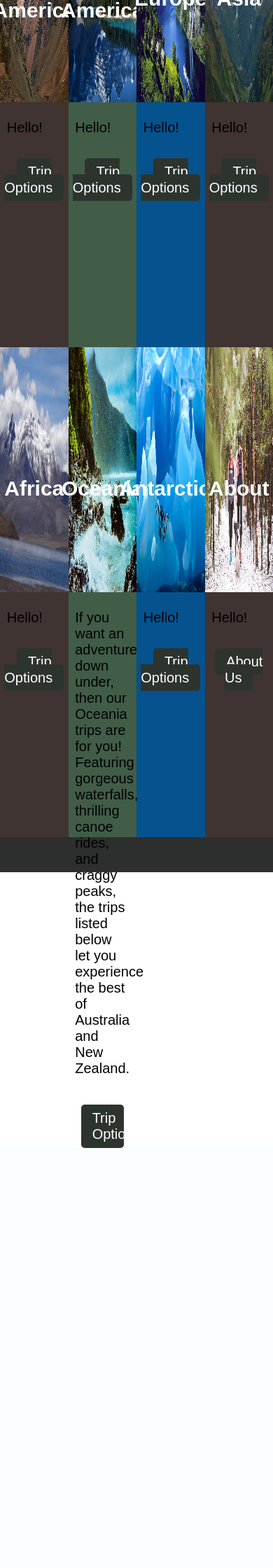
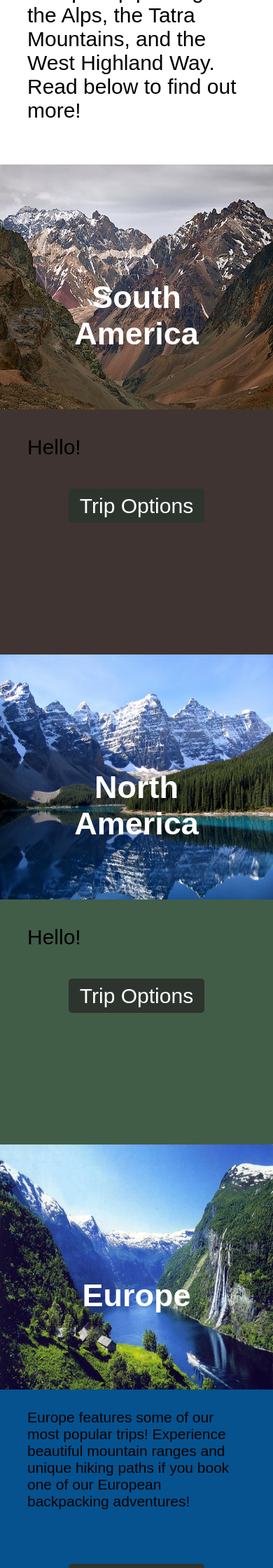
Before and after one commit to lappe044/CS-268-Project-One, a PHP site: page / in a window 390 px wide; the page is wider, and only the part inside the window is pictured. Shown: the part 1320-3560 px from the top of that part at 70% size. Before the commit the page ends 2960 px from the top of that part, so only its background shows below. Run offline with PHP 8.4, Linux system fonts and the light colour scheme.

Commit message:
Media Queries and Index Info

```diff
--- a/antarctica.html
+++ b/antarctica.html
@@ -44,8 +44,6 @@
             Passengers will spend most of their time on a cruise ship, with activities like hiking, camping, diving,
             kayaking, and obseving wildlife spread throughout the trip. Epic MT offers three Antarctica trips:
             Falkland Islands, Polar Circle, and Weddell Sea. Read below to find out more!
-
-
         </p>
 
     </div>
--- a/css/alexis_continent.css
+++ b/css/alexis_continent.css
@@ -2,7 +2,7 @@ body {
   margin: 0px;
   padding: 0px;
   font-family: Arial, Helvetica, sans-serif;
-  font-size: 20px;
+  font-size: 30px;
 }
 
 #header,
@@ -21,7 +21,7 @@ body {
   text-align: center;
   padding: 14px 16px;
   text-decoration: none;
-  font-size: 40px;
+  font-size: 50px;
 }
 
 #navbar {
--- a/css/index_css.css
+++ b/css/index_css.css
@@ -2,7 +2,7 @@ body {
   margin: 0px;
   padding: 0px;
   font-family: Arial, Helvetica, sans-serif;
-  font-size: 20px;
+  font-size: 30px;
 }
 
 #header,
@@ -21,7 +21,7 @@ body {
   text-align: center;
   padding: 14px 16px;
   text-decoration: none;
-  font-size: 40px;
+  font-size: 50px;
 }
 
 #navbar {
@@ -94,7 +94,6 @@ p {
   margin-top: 40px;
 }
 
-.content_card,
 #antarctica_card,
 #oceania_card,
 #africa_card,
@@ -144,9 +143,10 @@ p {
   transform: translate(-50%, -50%);
 }
 
-.card_content {
-  display: flex;
-  flex-direction: column;
+.text {
+  height: 250px;
+  font-size: 70%;
+  overflow: hidden;
 }
 
 .button {
@@ -162,8 +162,40 @@ p {
   background-color: #2d342e;
 }
 
-@media (max-width: 500px) {
-  .guide_card {
+@media (max-width: 730px) {
+  .text-overlay {
+    font-size: 60px;
+  }
+
+  .content_card,
+  #antarctica_card,
+  #oceania_card,
+  #africa_card,
+  #founder_card,
+  #south_card,
+  #north_card,
+  #europe_card,
+  #asia_card {
+    box-sizing: border-box;
     width: 50%;
+    height: 700px;
+    text-align: center;
   }
 }
+
+@media (max-width: 430px) {
+  .content_card,
+  #antarctica_card,
+  #oceania_card,
+  #africa_card,
+  #founder_card,
+  #south_card,
+  #north_card,
+  #europe_card,
+  #asia_card {
+    box-sizing: border-box;
+    width: 100%;
+    height: 700px;
+    text-align: center;
+  }
+}
--- a/index.html
+++ b/index.html
@@ -66,7 +66,11 @@
                 <img src="images/Europe.jpg" alt="European Mountain Range">
                 <h2>Europe</h2>
             </div>
-                <p>Hello!</p>
+            <div class = "text">
+                <p>Europe features some of our most popular trips! Experience beautiful mountain ranges and
+                    unique hiking paths if you book one of our European backpacking adventures!
+                </p>
+            </div>
                 <a class="button" href="europe.html">Trip Options</a>
         </div>
         <div id = "asia_card">
@@ -90,19 +94,25 @@
                 <img src="images/Oceania.jpg" alt="Oceananic Mountain Range">
                 <h2>Oceania</h2>
             </div>
-            <div class = "card_content">
+            <div class = "text">
                 <p>If you want an adventure down under, then our Oceania trips are for you! Featuring gorgeous waterfalls,
-                    thrilling canoe rides, and craggy peaks, the trips listed below let you experience the best of Australia
-                    and New Zealand.  </p>
+                    thrilling canoe rides, and craggy peaks, these trips let you experience the best of Australia
+                    and New Zealand. </p>
+            </div>
+
                 <a class="button" href="oceania.html">Trip Options</a>
-            </div>
+
         </div>
         <div id = "antarctica_card">
             <div class = "image_container">
                 <img src="images/Antarctica.jpg" alt="Antarctic Mountain Range">
                 <h2>Antarctica</h2>
             </div>
-                <p>Hello!</p>
+            <div class = "text">
+                <p>Have you always wanted to explore the snowy tundra of the Antarctic, observe native wildlife like
+                 penguins or whales, or take a plunge into the freezing cold waters of the polar circle? Then
+                 our Antarctica trips might be for you! </p>
+            </div>
                 <a class="button" href="antarctica.html">Trip Options</a>
         </div>
         <div id = "founder_card">
@@ -110,13 +120,15 @@
                 <img src="images/Founders.jpg" alt="Picture of Founders">
                 <h2>About</h2>
             </div>
-                <p>Hello!</p>
+            <div class = "text">
+                <p>Learn more about our founders, their story, and our guides! </p>
+            </div>
                 <a class="button" href="about.html">About Us</a>
         </div>
     </div>
 
     <div id = "footer">
-
+        <i class="fab fa-facebook-f"></i>
     </div>
 
 </body>
```
Also changed, not shown: css/about_css.css (+28 -18 lines).
